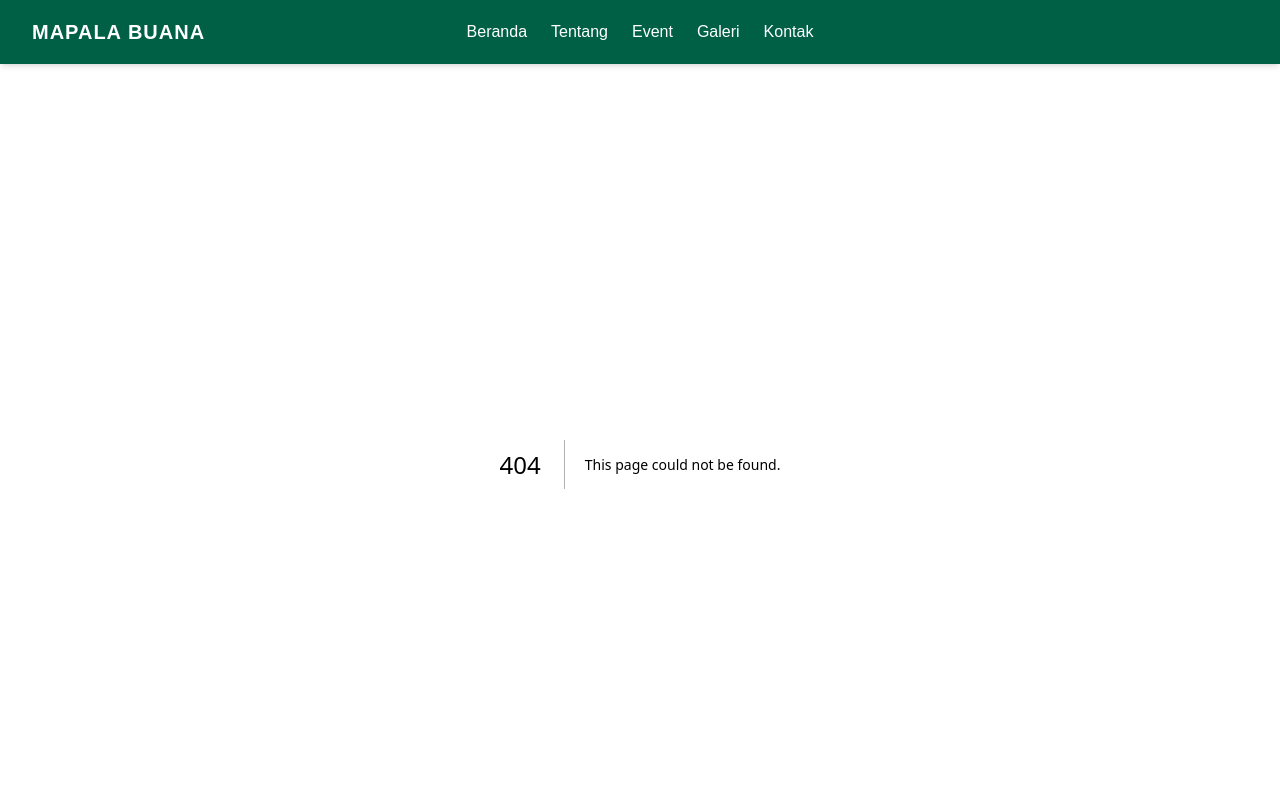
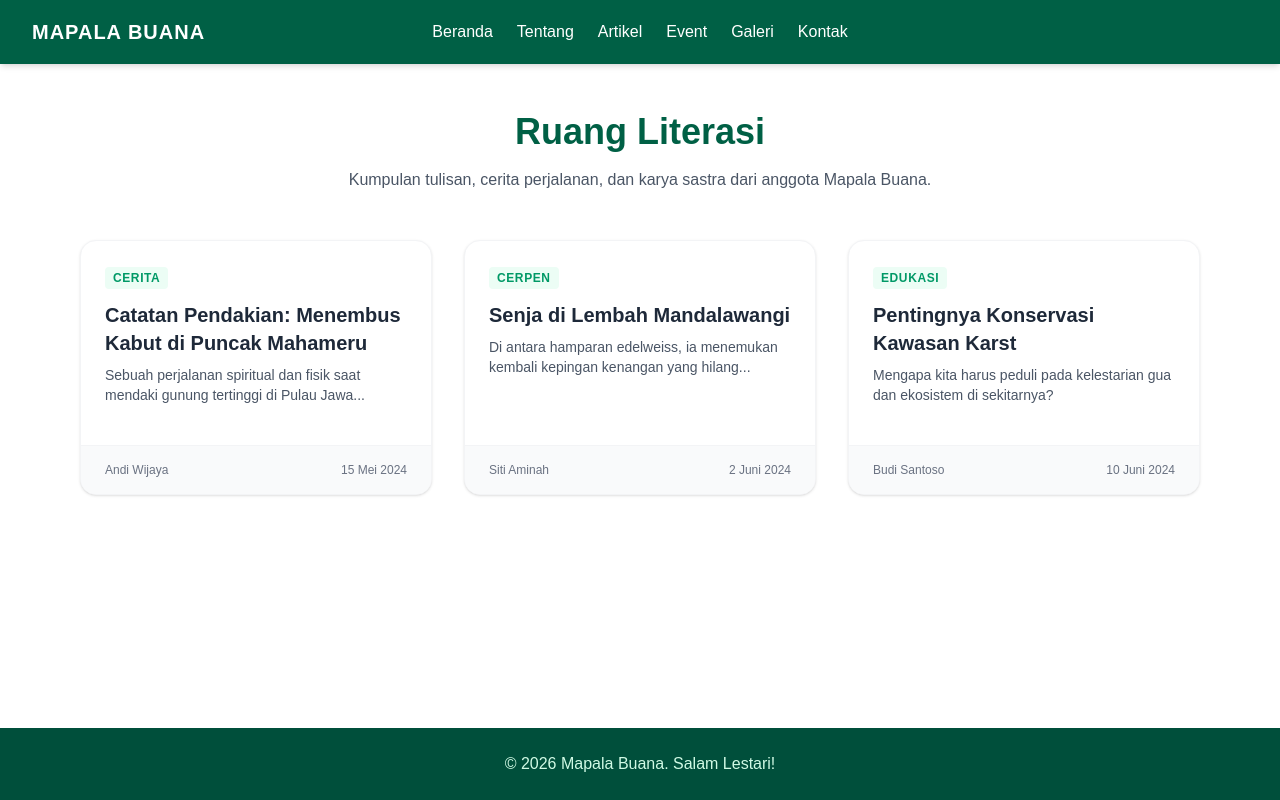
Before and after one commit to mhdfrhn13/web-mapala, a Next.js app: page /artikel in a window 1280 px wide. Before the commit this address had no page. Shown: the top 800 px of the page. Built offline with nearby package versions, Linux system fonts and the light colour scheme.

Commit message:
update features

```diff
--- /dev/null
+++ b/app/artikel/[id]/page.js
@@ -0,0 +1,31 @@
+import Link from "next/link";
+import { daftarArtikel } from "@/data/artikel"; // Impor data terpusat
+
+export default async function DetailArtikel({ params }) {
+  // Tunggu (await) params sebelum mengakses propertinya
+  const { id } = await params;
+
+  const artikel = daftarArtikel.find((a) => String(a.id) === String(id));
+
+  if (!artikel) {
+    return (
+      <div className="text-center py-20">
+        <h1 className="text-2xl font-bold">Artikel tidak ditemukan</h1>
+        <Link
+          href="/artikel"
+          className="text-emerald-600 underline mt-4 inline-block"
+        >
+          Kembali ke Daftar Artikel
+        </Link>
+      </div>
+    );
+  }
+
+  return (
+    <article className="max-w-3xl mx-auto py-16 px-4">
+      {/* ... sisa kode UI Anda ... */}
+      <h1 className="text-4xl font-bold">{artikel.judul}</h1>
+      <p className="whitespace-pre-line mt-6">{artikel.konten}</p>
+    </article>
+  );
+}
--- /dev/null
+++ b/app/artikel/page.js
@@ -0,0 +1,73 @@
+import Link from "next/link";
+
+export default function ArtikelPage() {
+  // Data dummy untuk contoh artikel
+  const daftarArtikel = [
+    {
+      id: 1,
+      judul: "Catatan Pendakian: Menembus Kabut di Puncak Mahameru",
+      kategori: "Cerita",
+      ringkasan:
+        "Sebuah perjalanan spiritual dan fisik saat mendaki gunung tertinggi di Pulau Jawa...",
+      tanggal: "15 Mei 2024",
+      penulis: "Andi Wijaya",
+    },
+    {
+      id: 2,
+      judul: "Senja di Lembah Mandalawangi",
+      kategori: "Cerpen",
+      ringkasan:
+        "Di antara hamparan edelweiss, ia menemukan kembali kepingan kenangan yang hilang...",
+      tanggal: "2 Juni 2024",
+      penulis: "Siti Aminah",
+    },
+    {
+      id: 3,
+      judul: "Pentingnya Konservasi Kawasan Karst",
+      kategori: "Edukasi",
+      ringkasan:
+        "Mengapa kita harus peduli pada kelestarian gua dan ekosistem di sekitarnya?",
+      tanggal: "10 Juni 2024",
+      penulis: "Budi Santoso",
+    },
+  ];
+
+  return (
+    <div className="max-w-6xl mx-auto py-12 px-4">
+      <header className="mb-12 text-center">
+        <h1 className="text-4xl font-bold text-emerald-800 mb-4">
+          Ruang Literasi
+        </h1>
+        <p className="text-gray-600 max-w-2xl mx-auto">
+          Kumpulan tulisan, cerita perjalanan, dan karya sastra dari anggota
+          Mapala Buana.
+        </p>
+      </header>
+
+      <div className="grid gap-8 md:grid-cols-2 lg:grid-cols-3">
+        {daftarArtikel.map((artikel) => (
+          <article
+            key={artikel.id}
+            className="bg-white rounded-2xl shadow-sm border border-gray-100 overflow-hidden flex flex-col hover:shadow-md transition-shadow"
+          >
+            <div className="p-6 flex-grow">
+              <span className="text-xs font-semibold uppercase tracking-wider text-emerald-600 bg-emerald-50 px-2 py-1 rounded">
+                {artikel.kategori}
+              </span>
+              <h2 className="text-xl font-bold text-gray-800 mt-3 mb-2 hover:text-emerald-700">
+                <Link href={`/artikel/${artikel.id}`}>{artikel.judul}</Link>
+              </h2>
+              <p className="text-gray-600 text-sm line-clamp-3 mb-4">
+                {artikel.ringkasan}
+              </p>
+            </div>
+            <div className="px-6 py-4 bg-gray-50 border-t border-gray-100 flex justify-between items-center text-xs text-gray-500">
+              <span>{artikel.penulis}</span>
+              <span>{artikel.tanggal}</span>
+            </div>
+          </article>
+        ))}
+      </div>
+    </div>
+  );
+}
--- /dev/null
+++ b/app/tentang/anggota/page.js
@@ -0,0 +1,50 @@
+import Link from "next/link";
+
+export default function DaftarAnggota() {
+  const anggota = [
+    {
+      id: "001",
+      nama: "Ahmad Fauzi",
+      angkatan: "XXIV",
+      status: "Anggota Penuh",
+    },
+    {
+      id: "002",
+      nama: "Rina Kartika",
+      angkatan: "XXV",
+      status: "Anggota Penuh",
+    },
+    // Tambahkan data lainnya di sini
+  ];
+
+  return (
+    <div className="max-w-4xl mx-auto py-12 px-4">
+      <Link
+        href="/tentang"
+        className="text-emerald-600 hover:underline mb-6 inline-block"
+      >
+        &larr; Kembali ke Tentang Kami
+      </Link>
+      <h1 className="text-3xl font-bold text-emerald-800 mb-8">
+        Daftar Lengkap Anggota
+      </h1>
+
+      <div className="grid gap-4">
+        {anggota.map((a) => (
+          <div
+            key={a.id}
+            className="bg-white p-4 rounded-lg shadow-sm border border-emerald-50 flex justify-between items-center"
+          >
+            <div>
+              <h3 className="font-bold text-gray-800">{a.nama}</h3>
+              <p className="text-sm text-gray-500">Angkatan {a.angkatan}</p>
+            </div>
+            <span className="text-xs bg-emerald-600 text-white px-2 py-1 rounded">
+              {a.status}
+            </span>
+          </div>
+        ))}
+      </div>
+    </div>
+  );
+}
--- a/app/tentang/page.js
+++ b/app/tentang/page.js
@@ -1,9 +1,28 @@
+import Image from "next/image";
+import Link from "next/link";
+
 export default function Tentang() {
   return (
     <div className="max-w-5xl mx-auto py-12 px-4">
       <h1 className="text-4xl font-bold text-emerald-800 mb-8 text-center">
         Tentang Kami
       </h1>
+
+      <div className="flex flex-col items-center mb-12">
+        <div className="bg-emerald-100 p-6 rounded-full mb-4 shadow-sm">
+          {/* Pastikan file logo tersedia di folder public, contoh: /logo-mapala.png */}
+          <Image
+            src="/next.svg" // Menggunakan file bawaan sebagai placeholder
+            alt="Logo Mapala Buana"
+            width={120}
+            height={120}
+            className="w-24 h-24 md:w-32 md:h-32 object-contain"
+          />
+        </div>
+        <h2 className="text-2xl md:text-3xl font-extrabold text-emerald-900 tracking-widest uppercase">
+          Mapala Buana
+        </h2>
+      </div>
 
       <div className="bg-white p-8 rounded-2xl shadow-sm mb-12">
         <p className="text-lg text-gray-700 leading-relaxed mb-6">
@@ -54,6 +73,14 @@ export default function Tentang() {
           ),
         )}
       </div>
+      <div className="text-center mt-10">
+        <Link
+          href="/tentang/anggota"
+          className="inline-block bg-emerald-700 text-white px-6 py-2 rounded-lg hover:bg-emerald-800 transition-colors"
+        >
+          Lihat Seluruh Daftar Anggota
+        </Link>
+      </div>
     </div>
   );
 }
--- a/components/Navbar.jsx
+++ b/components/Navbar.jsx
@@ -25,6 +25,12 @@ export default function Navbar() {
                 Tentang
               </Link>
               <Link
+                href="/artikel"
+                className="hover:text-emerald-300 transition-colors"
+              >
+                Artikel
+              </Link>
+              <Link
                 href="/event"
                 className="hover:text-emerald-300 transition-colors"
               >
--- /dev/null
+++ b/data/artikel.js
@@ -0,0 +1,30 @@
+// data/artikel.js
+export const daftarArtikel = [
+  {
+    id: "1",
+    judul: "Catatan Pendakian: Menembus Kabut di Puncak Mahameru",
+    kategori: "Cerita",
+    ringkasan: "Sebuah perjalanan spiritual dan fisik...",
+    tanggal: "15 Mei 2024",
+    penulis: "Andi Wijaya",
+    konten: "Isi konten lengkap artikel 1...",
+  },
+  {
+    id: "2",
+    judul: "Senja di Lembah Mandalawangi",
+    kategori: "Cerpen",
+    ringkasan: "Di antara hamparan edelweiss...",
+    tanggal: "2 Juni 2024",
+    penulis: "Siti Aminah",
+    konten: "Isi konten lengkap artikel 2...",
+  },
+  {
+    id: "3",
+    judul: "Pentingnya Konservasi Kawasan Karst",
+    kategori: "Edukasi",
+    ringkasan: "Mengapa kita harus peduli...",
+    tanggal: "10 Juni 2024",
+    penulis: "Budi Santoso",
+    konten: "Isi konten lengkap artikel 3...",
+  },
+];
```
